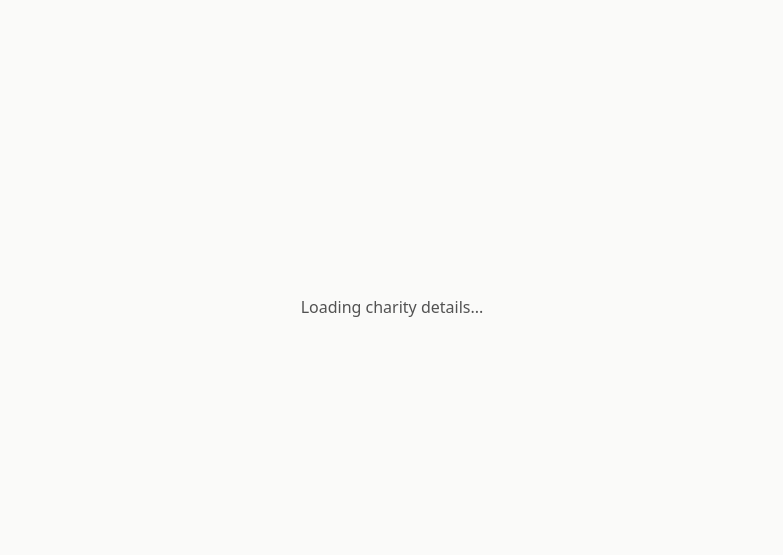
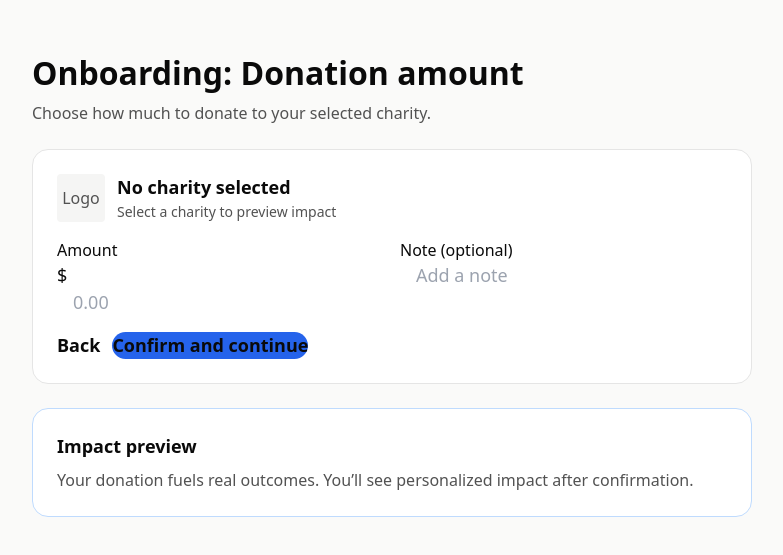
Before and after one commit to rituzangle/flux-b1, a Next.js app: page /onboarding/amount in a window 1280 px wide. Before the commit this address had no page. Shown: the part 117-672 px from the top of the page, without its empty margins (248-1031 px from the left). Built offline with nearby package versions, Linux system fonts and the light colour scheme.

Commit message:
Updated page.tsx

```diff
--- a/app/onboarding/amount/page.tsx
+++ b/app/onboarding/amount/page.tsx
@@ -1,164 +1,204 @@
 /**
- * app/onboarding/amount/page.tsx
- * Onboarding flow - Step 2: Donation Amount Selection
- * Renders selected charity, donation amount, and impact preview.
+ * Path: app/onboarding/amount/page.tsx
+ * Screen: Onboarding — Select donation amount and confirm
+ * Behavior:
+ * - Reads charityId from query string
+ * - Loads charities to resolve selected charity details
+ * - Validates amount and processes donation (mock/real via utils/api)
+ * - Logs structured events for debugging
+ * - Navigates forward to Dashboard on success; Back returns to choose-a-charity
  */
+
 'use client';
 
-import { useState, useEffect, Suspense } from 'react';
+import { useEffect, useMemo, useState } from 'react';
 import { useRouter, useSearchParams } from 'next/navigation';
-import Link from 'next/link';
+import { logger } from '@/src/utils/prettyLogs';
 import { getCharities, processDonation } from '@/src/utils/api';
-import { Charity } from '@/src/utils/types';
-import { logger } from '@/src/utils/prettyLogs';
-import ProgressIndicator from '@/src/components/ui/ProgressIndicator';
-import AmountSelector from '@/src/components/onboarding/AmountSelector';
-import TransparencyBreakdown from '@/src/components/onboarding/TransparencyBreakdown';
-import ImpactPreview from '@/src/components/onboarding/ImpactPreview';
+import Card from '@/src/components/ui/Card';
+import Input from '@/src/components/ui/Input';
 import Button from '@/src/components/ui/Button';
-import { Sparkles } from 'lucide-react';
 
 export const dynamic = 'force-dynamic';
 
-function AmountPageContent() {
+export default function OnboardingAmountPage() {
   const router = useRouter();
-  const searchParams = useSearchParams();
-  const charityId = searchParams.get('charity');
+  const params = useSearchParams();
 
-  const [charity, setCharity] = useState<Charity | null>(null);
-  const [amount, setAmount] = useState(10);
+  const charityId = params.get('charityId') || '';
+  const [charities, setCharities] = useState<any[]>([]);
+  const [amount, setAmount] = useState('');
+  const [note, setNote] = useState('');
   const [loading, setLoading] = useState(false);
+  const [loadingCharities, setLoadingCharities] = useState(true);
+  const [error, setError] = useState('');
 
+  // Resolve selected charity from loaded list
+  const selectedCharity = useMemo(
+    () => charities.find((c) => c.id === charityId),
+    [charities, charityId]
+  );
+
+  // Load charities to render selected charity details
   useEffect(() => {
-    async function loadCharity() {
-      if (!charityId) {
-        logger.warn('No charity ID provided, redirecting to onboarding', 'AmountPage');
-        router.push('/onboarding');
-        return;
-      }
-
-      logger.info(`Loading charity: ${charityId}`, 'AmountPage');
+    let cancelled = false;
+    async function loadCharities() {
+      setLoadingCharities(true);
+      setError('');
+      logger.info('OnboardingAmount: loading charities', 'OnboardingAmount');
       try {
-        const charities = await getCharities();
-        const selected = charities.find(c => c.id === charityId);
-        if (!selected) {
-          logger.warn(`Charity not found: ${charityId}`, 'AmountPage');
-          router.push('/onboarding');
-          return;
+        // Use mocks for now; toggle to false when real API ready
+        const list = await getCharities(true);
+        if (!cancelled) {
+          setCharities(list || []);
+          logger.debug(
+            `OnboardingAmount: loaded charities count=${(list || []).length}`,
+            'OnboardingAmount'
+          );
         }
-
-        logger.info(`Loaded charity: ${selected.name}`, 'AmountPage');
-        setCharity(selected);
-      } catch (error) {
-        logger.error(`Failed to load charity: ${error}`, 'AmountPage');
-        router.push('/onboarding');
+      } catch (e: any) {
+        const msg = e?.message || 'Unable to load charities.';
+        logger.error(`OnboardingAmount: load charities failed: ${msg}`, 'OnboardingAmount');
+        if (!cancelled) setError(msg);
+      } finally {
+        if (!cancelled) setLoadingCharities(false);
       }
     }
+    loadCharities();
+    return () => {
+      cancelled = true;
+    };
+  }, []);
 
-    loadCharity();
-  }, [charityId, router]);
+  // Handlers
+  const handleBack = () => {
+    logger.info('OnboardingAmount: back to /onboarding', 'OnboardingAmount');
+    router.push('/onboarding');
+  };
 
-  const handleDonate = async () => {
-    if (!charity || typeof amount !== 'number' || amount <= 0) {
-      alert('Please enter a valid donation amount.');
+  const handleConfirm = async () => {
+    setError('');
+    const amt = parseFloat(amount);
+    if (!charityId) {
+      setError('Please select a charity first.');
+      return;
+    }
+    if (isNaN(amt) || amt <= 0) {
+      setError('Please enter a valid amount greater than 0.');
       return;
     }
 
-    logger.info(`Processing donation: $${amount} to ${charity.name}`, 'AmountPage');
-    logger.debug(`Calling processDonation with charityId=${charity.id}, amount=$${amount}`, 'AmountPage');
+    setLoading(true);
+    logger.info(
+      `OnboardingAmount: processDonation charityId=${charityId} amount=${amt}`,
+      'OnboardingAmount'
+    );
 
-    setLoading(true);
     try {
-      const result = await processDonation(charity.id, amount);
-      logger.info(`Donation successful: ${result.transactionId}`, 'AmountPage');
+      // Use mocks for now; toggle to false when real API ready
+      const result = await processDonation({ charityId, amount: amt, note }, true);
+      logger.debug(
+        `OnboardingAmount: donation result=${JSON.stringify(result)}`,
+        'OnboardingAmount'
+      );
 
-      if (result?.transactionId) {
-        router.push(`/onboarding/success?txn=${result.transactionId}`);
-      } else {
-        logger.error('Missing transactionId in donation result', 'AmountPage');
-        alert('Donation succeeded but no transaction ID was returned.');
-      }
-    } catch (error) {
-      logger.error(`Donation failed: ${error}`, 'AmountPage');
-      alert('Donation failed. Please try again.');
+      // Navigate to dashboard upon success
+      logger.info('OnboardingAmount: success → /dashboard', 'OnboardingAmount');
+      router.push('/dashboard');
+    } catch (e: any) {
+      const msg = e?.message || 'Donation failed. Please try again.';
+      logger.error(`OnboardingAmount: donation failed: ${msg}`, 'OnboardingAmount');
+      setError(msg);
     } finally {
       setLoading(false);
     }
   };
 
-  if (!charity) {
-    return (
-      <div className="flex items-center justify-center min-h-screen">
-        <div className="animate-pulse text-text-secondary">Loading charity details...</div>
+  // UI
+  return (
+    <div className="max-w-3xl mx-auto p-6 space-y-6">
+      <div className="space-y-1">
+        <h1 className="text-2xl font-bold text-text-primary">Onboarding: Donation amount</h1>
+        <p className="text-sm text-text-secondary">
+          Choose how much to donate to your selected charity.
+        </p>
       </div>
-    );
-  }
 
-  return (
-    <div className="space-y-6">
-      <ProgressIndicator currentStep={2} totalSteps={3} />
+      <Card>
+        <div className="space-y-4">
+          <div className="flex items-center gap-3">
+            <div className="w-12 h-12 rounded bg-background-secondary flex items-center justify-center">
+              {/* logo if available */}
+              {selectedCharity?.logo ? (
+                // eslint-disable-next-line @next/next/no-img-element
+                <img
+                  src={selectedCharity.logo}
+                  alt={selectedCharity.name}
+                  className="w-10 h-10 rounded"
+                />
+              ) : (
+                <span className="text-sm text-text-secondary">Logo</span>
+              )}
+            </div>
+            <div className="min-w-0">
+              <p className="text-base font-semibold text-text-primary truncate">
+                {selectedCharity?.name || 'No charity selected'}
+              </p>
+              <p className="text-xs text-text-secondary truncate">
+                {selectedCharity?.tagline || 'Select a charity to preview impact'}
+              </p>
+            </div>
+          </div>
 
-      <div className="bg-white rounded-lg p-4 border border-border-default">
-        <div className="flex items-center gap-3">
-          {charity.logoUrl ? (
-            <img
-              src={charity.logoUrl}
-              alt={`${charity.name} logo`}
-              className="w-12 h-12 object-contain"
+          <div className="grid grid-cols-1 md:grid-cols-2 gap-4">
+            <Input
+              label="Amount"
+              type="number"
+              isAmount
+              placeholder="0.00"
+              value={amount}
+              onChange={(e) => setAmount(e.target.value)}
+              min="0.01"
+              step="0.01"
+              required
             />
-          ) : (
-            <span className="text-3xl" role="img" aria-label={charity.name}>
-              {charity.emoji}
-            </span>
+            <Input
+              label="Note (optional)"
+              placeholder="Add a note"
+              value={note}
+              onChange={(e) => setNote(e.target.value)}
+            />
+          </div>
+
+          {error && (
+            <div className="p-3 bg-red-50 border border-brand-error rounded-md">
+              <p className="text-sm text-brand-error">{error}</p>
+            </div>
           )}
-          <div>
-            <h3 className="text-lg font-bold text-text-primary">{charity.name}</h3>
-            <p className="text-sm text-text-secondary">{charity.description}</p>
+
+          {loadingCharities && (
+            <div className="text-sm text-text-secondary">Loading charity details…</div>
+          )}
+
+          <div className="flex gap-3">
+            <Button variant="ghost" onClick={handleBack}>
+              Back
+            </Button>
+            <Button variant="primary" onClick={handleConfirm} disabled={loading}>
+              {loading ? 'Processing…' : 'Confirm and continue'}
+            </Button>
           </div>
         </div>
-      </div>
+      </Card>
 
-      <AmountSelector selectedAmount={amount} onAmountChange={setAmount} />
-      <ImpactPreview amount={amount} charity={charity} />
-      <TransparencyBreakdown amount={amount} />
-
-      <div className="flex flex-col gap-3">
-        <Button
-          variant="primary"
-          fullWidth
-          onClick={handleDonate}
-          disabled={loading || amount <= 0}
-        >
-          {loading ? (
-            'Processing...'
-          ) : (
-            <>
-              <Sparkles className="w-5 h-5 inline mr-2" />
-              Donate & See AI Insights
-            </>
-          )}
-        </Button>
-
-        <Link href="/onboarding">
-          <Button variant="ghost" fullWidth>
-            Back
-          </Button>
-        </Link>
-      </div>
+      <Card className="bg-blue-50 border-blue-200">
+        <div className="space-y-2">
+          <h3 className="text-base font-bold text-text-primary">Impact preview</h3>
+          <p className="text-sm text-text-secondary">
+            Your donation fuels real outcomes. You’ll see personalized impact after confirmation.
+          </p>
+        </div>
+      </Card>
     </div>
   );
 }
-
-export default function AmountPage() {
-  return (
-    <Suspense
-      fallback={
-        <div className="flex items-center justify-center min-h-screen">
-          <div className="animate-pulse text-text-secondary">Loading...</div>
-        </div>
-      }
-    >
-      <AmountPageContent />
-    </Suspense>
-  );
-}
```
